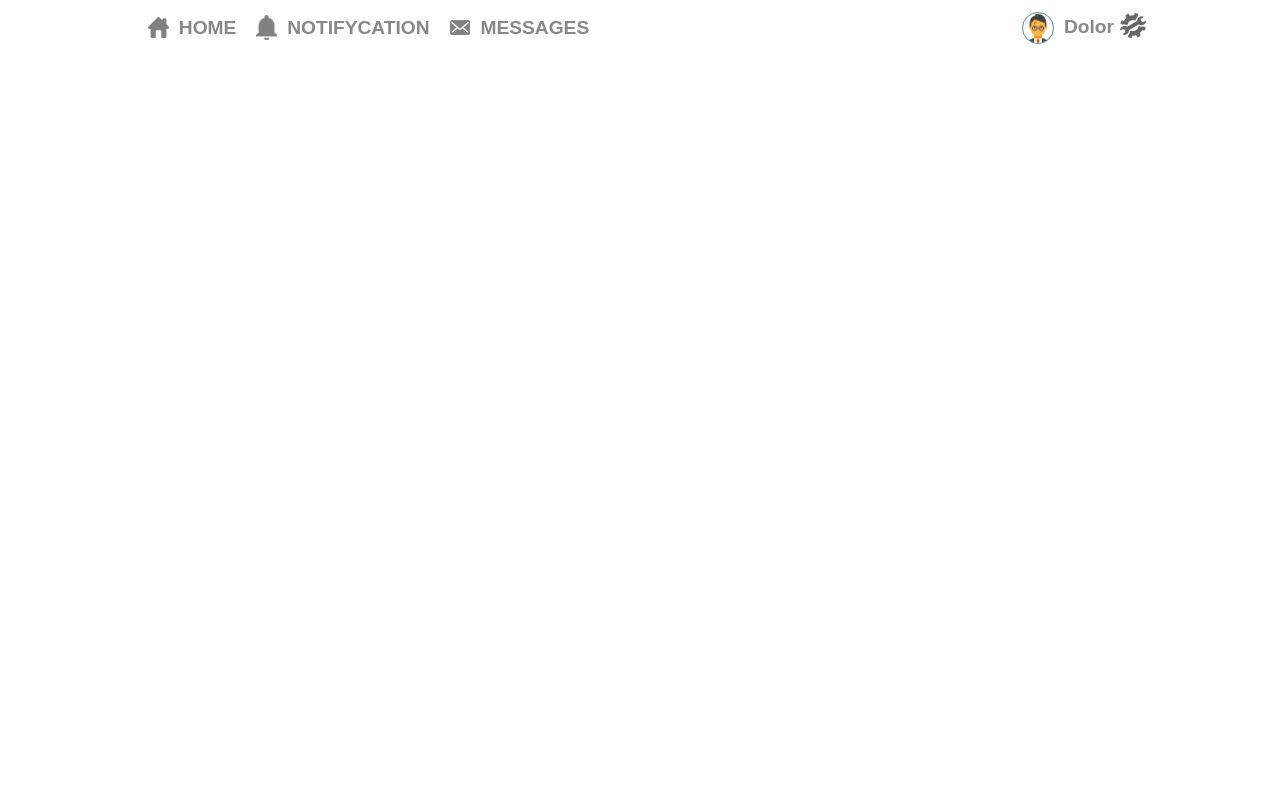
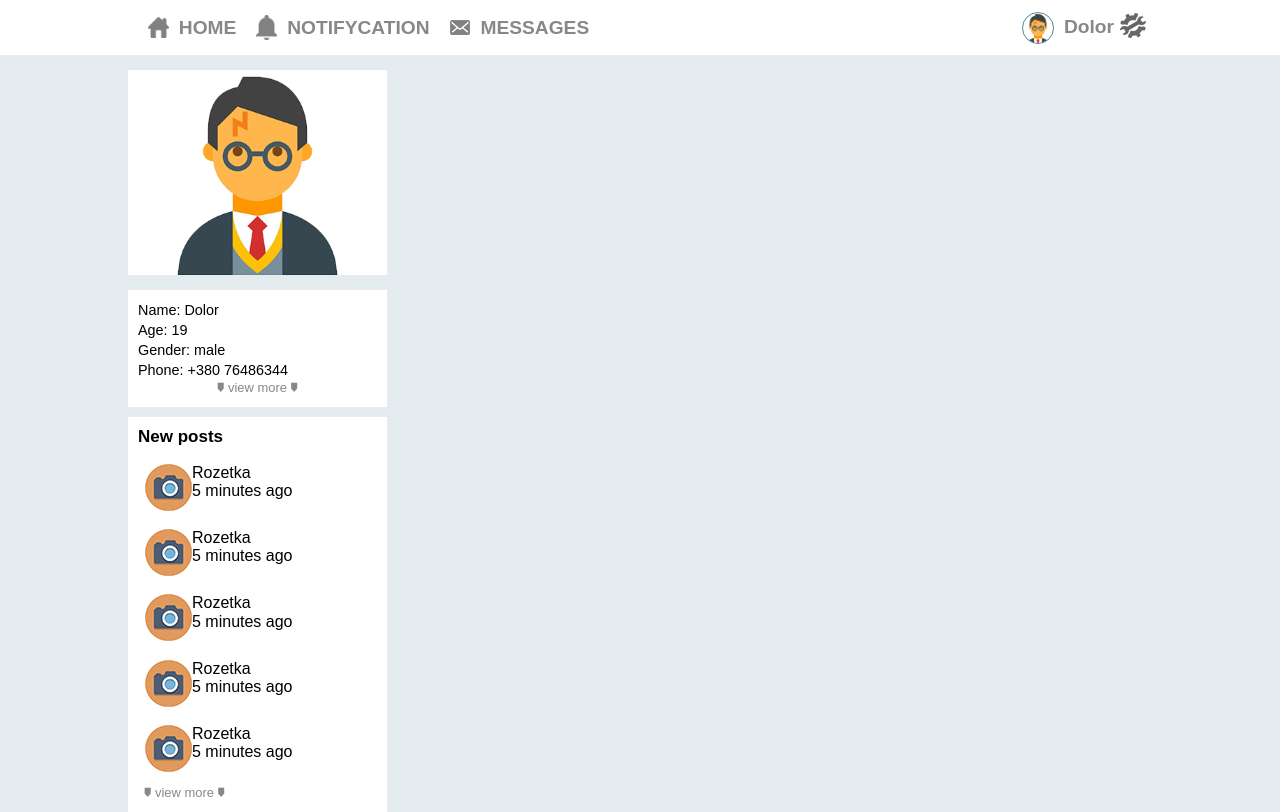
Before and after one commit to unreal998/NiftyNetwork, a React app: page / in a window 1280 px wide. Built offline with nearby package versions, Linux system fonts and the light colour scheme.

Commit message:
Add left panel with user info. Move styles from main.scss

```diff
--- a/src/components/App.js
+++ b/src/components/App.js
@@ -3,12 +3,14 @@ import React, { Fragment } from 'react';
 import 'normalize.css';
 import Header from './Header/Header';
 import Sider from './Sider/Sider';
+import UserPage from './UserPage/UserPage';
 
 const App = () => (
     <Fragment>
         <Sider/>
         <div className="page">
             <Header/>
+            <UserPage/>
         </div>
         <Sider/>
     </Fragment>
--- /dev/null
+++ b/src/components/UserPage/UserPage.js
@@ -0,0 +1,22 @@
+import React, { Component } from 'react';
+
+import UserInfo from './components/UserInfo/UserInfo';
+import NewPosts from './components/NewPosts/NewPosts';
+
+import './UserPage.scss';
+
+class UserPage extends Component {
+  render() {
+    console.log(this);
+    return (
+        <div className="content">
+          <div className="infoBlock">
+              <UserInfo/>
+              <NewPosts/>
+          </div>
+        </div>
+    );
+  }
+}
+
+export default UserPage;
--- /dev/null
+++ b/src/components/UserPage/UserPage.scss
@@ -0,0 +1,6 @@
+@import "../../sass/main";
+
+.content {
+  margin-top: $panel-margin;
+  display: flex;
+}
--- /dev/null
+++ b/src/components/UserPage/components/NewPosts/NewPosts.js
@@ -0,0 +1,27 @@
+import React, { Component } from 'react';
+
+import './NewPosts.scss';
+
+import NotyPrevItem from './components/NotyPrevItem/NotyPrevItem';
+
+import iconAlternative from '../../../../icons/photoIcon3.png';
+
+class NewPosts extends Component {
+  render() {
+    console.log(this);
+    return (
+    <div className="newPostInfo">
+      <h1 className="headlineText">New posts</h1>
+      <div className="newPostsList">
+        <NotyPrevItem name="Rozetka" icon={iconAlternative} data="5 minutes ago"/>
+        <NotyPrevItem name="Rozetka" icon={iconAlternative} data="5 minutes ago"/>
+        <NotyPrevItem name="Rozetka" icon={iconAlternative} data="5 minutes ago"/>
+        <NotyPrevItem name="Rozetka" icon={iconAlternative} data="5 minutes ago"/>
+        <NotyPrevItem name="Rozetka" icon={iconAlternative} data="5 minutes ago"/>
+      </div>
+      <button className="toggler">🠷 view more 🠷</button>
+    </div>);
+  }
+}
+
+export default NewPosts;
--- /dev/null
+++ b/src/components/UserPage/components/NewPosts/NewPosts.scss
@@ -0,0 +1,18 @@
+@import "../../../../sass/main";
+
+.newPostInfo {
+  margin-top: $panel-padding;
+  padding: $panel-padding;
+  background-color: $light;
+}
+.headlineText {
+  margin: 0;
+  padding: 0;
+  margin-bottom: $panel-padding;
+  font-size: 17px;
+}
+
+.prevNotyItem {
+  display: flex;
+  padding: $inside-padding;
+}
--- /dev/null
+++ b/src/components/UserPage/components/NewPosts/components/NotyPrevItem/NotyPrevItem.js
@@ -0,0 +1,26 @@
+import React from 'react';
+import PropTypes from 'prop-types';
+
+import './NotyPrevItem.scss';
+
+function NotyPrevItem(props) {
+  return (
+    <div className="prevNotyItem">
+      <div className="authorIcon">
+      <img src={props.icon} alt=""/>
+      </div>
+      <div className="notyInfo">
+        <div className="authorUserName">{props.name}</div>
+        <div className="notifyAddingInfo">{props.data}</div>
+      </div>
+    </div>
+  );
+}
+
+NotyPrevItem.propTypes = {
+  icon: PropTypes.string,
+  name: PropTypes.string,
+  data: PropTypes.string,
+};
+
+export default NotyPrevItem;
--- /dev/null
+++ b/src/components/UserPage/components/UserInfo/UserInfo.js
@@ -0,0 +1,23 @@
+import React, { Component } from 'react';
+import photo from '../../../../icons/photo.png';
+import './UserInfo.scss';
+
+class UserInfo extends Component {
+  render() {
+    console.log(this);
+    return (<div className="userInfo">
+      <div className="userMainIcon">
+        <img src={photo} alt="" />
+      </div>
+      <div className="userPersonalInfo">
+          <span className="userName userPesonalInfoItem">Name: Dolor</span>
+          <span className="userAge userPesonalInfoItem">Age: 19</span>
+          <span className="userAge userPesonalInfoItem">Gender: male</span>
+          <span className="userPhoneNumber userPesonalInfoItem">Phone: +380 76486344</span>
+          <button className="toggler">🠷 view more 🠷</button>
+      </div>
+  </div>);
+  }
+}
+
+export default UserInfo;
--- /dev/null
+++ b/src/components/UserPage/components/UserInfo/UserInfo.scss
@@ -0,0 +1,24 @@
+@import "../../../../sass/main";
+
+.userMainIcon{
+  display: flex;
+  justify-content: center;
+  align-items: flex-start;
+  background-color: $light;
+  img {
+    width: 70%;
+  }
+}
+.userPersonalInfo {
+  margin-top: $panel-margin;
+  padding: $panel-padding;
+  display: flex;
+  flex-direction: column;
+  background-color: $light;
+}
+.userPesonalInfoItem {
+  display: block;
+  font-size: $page-font-size;
+  color: #000;
+  line-height: 20px;
+}
--- a/src/sass/main.scss
+++ b/src/sass/main.scss
@@ -42,64 +42,12 @@ $text-font: "monospace";
     font-family: sans-serif;
 }
 
-.content {
-    margin-top: 15px;
-    display: flex;
-}
 
 .userNifts {
     flex: 1 0 auto;
     display: flex;
     align-items: center;
     flex-direction: column;
-}
-
-.userMainIcon {
-    display: flex;
-    justify-content: center;
-    align-items: flex-start;
-    img {
-        width: 70%;
-    }
-}
-
-.userMainIcon,
-.userPersonalInfo,
-.newPostInfo {
-    background-color: $light;
-}
-
-.userPersonalInfo {
-    margin-top: $panel-margin;
-    padding: $panel-padding;
-    display: flex;
-    flex-direction: column;
-}
-
-.mainPersonalInfo {}
-
-.userInfoItem {
-    display: block;
-    font-size: $page-font-size;
-    color: #000;
-    line-height: 20px;
-}
-
-.newPostInfo {
-    margin-top: $panel-padding;
-    padding: $panel-padding;
-}
-
-.headlineText {
-    margin: 0;
-    padding: 0;
-    margin-bottom: $panel-padding;
-    font-size: 17px;
-}
-
-.prevNotyItem {
-    display: flex;
-    padding: $inside-padding;
 }
 
 .toggler {
```
Also changed, not shown: src/components/UserPage/components/NewPosts/components/NotyPrevItem/NotyPrevItem.scss (added).
